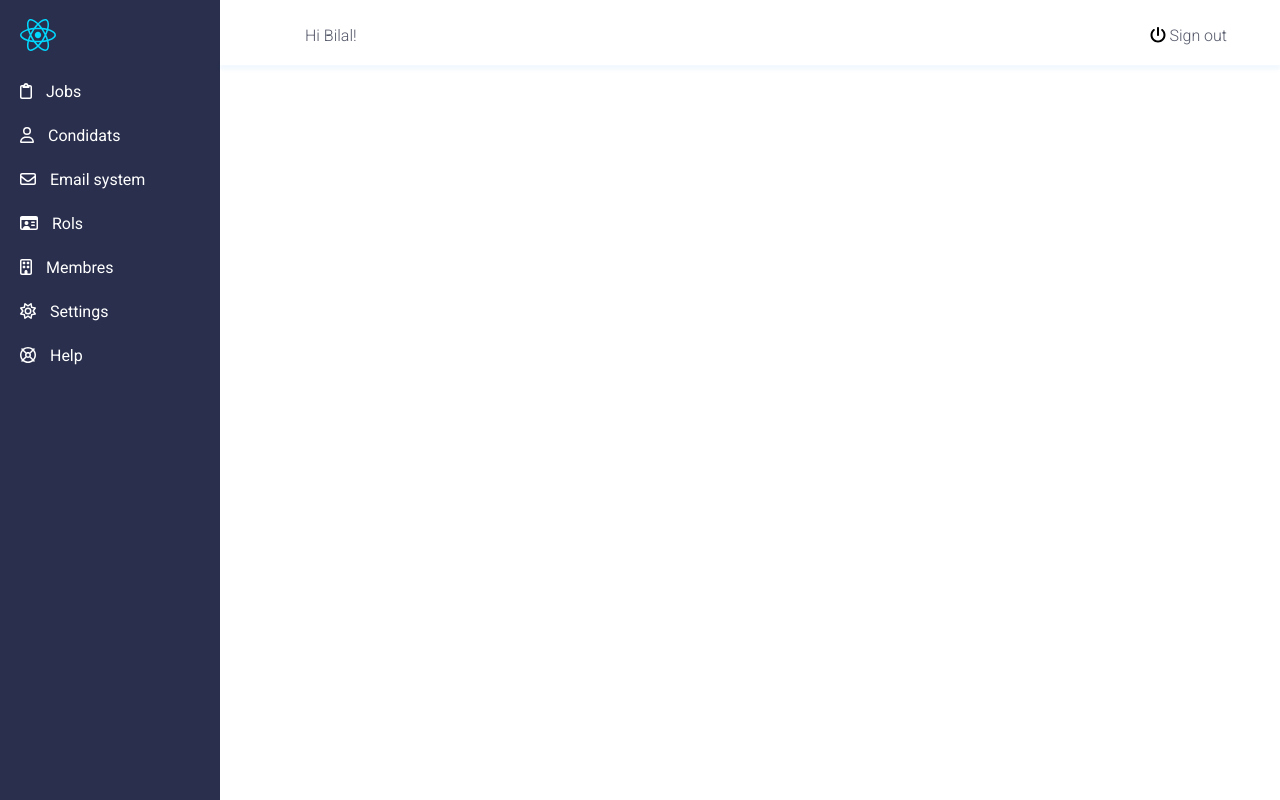
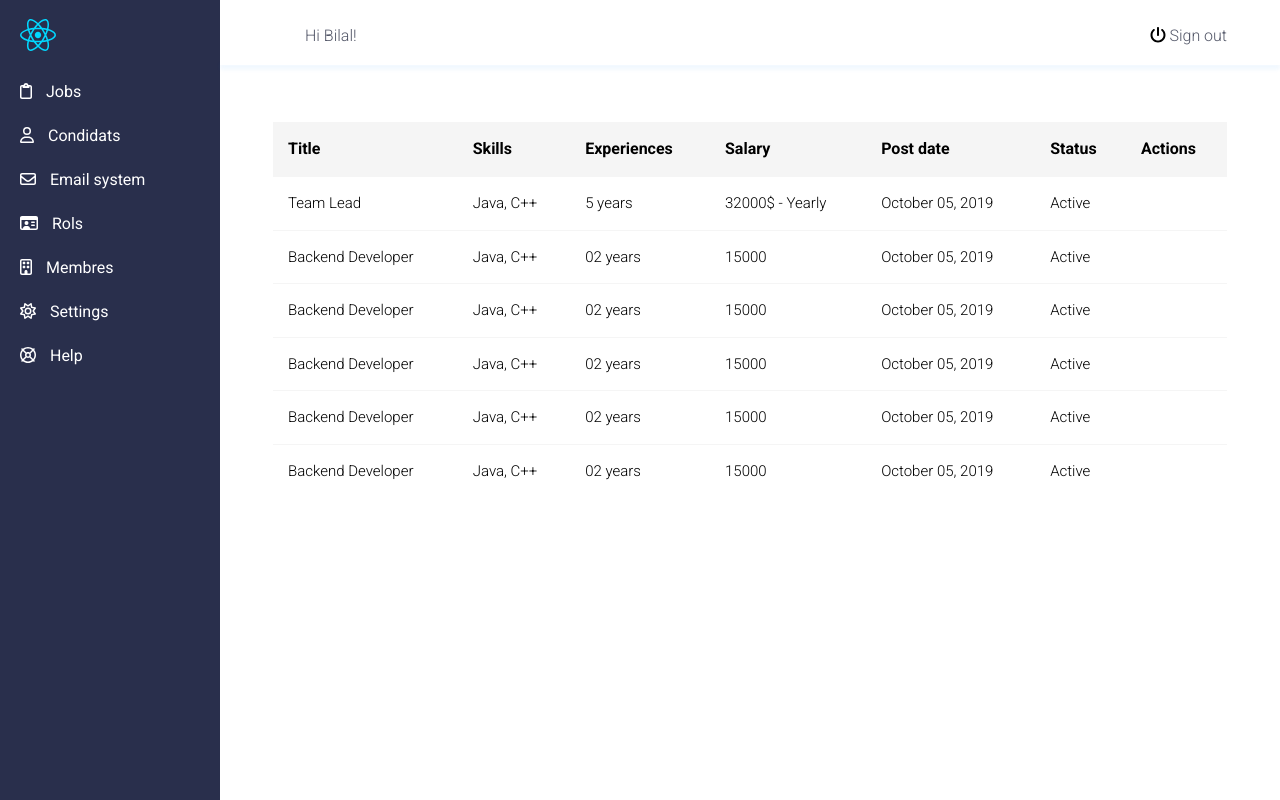
Before and after one commit to hiringkanban/frontend, a React (Vite) app: page /admin in a window 1280 px wide. Built offline with nearby package versions, Linux system fonts and the light colour scheme.

Commit message:
table component

```diff
--- a/package.json
+++ b/package.json
@@ -14,11 +14,14 @@
     "@fortawesome/free-regular-svg-icons": "^6.2.1",
     "@fortawesome/free-solid-svg-icons": "^6.2.1",
     "@fortawesome/react-fontawesome": "^0.2.0",
+    "@types/lodash": "^4.14.191",
+    "lodash": "^4.17.21",
     "react": "^18.2.0",
     "react-dom": "^18.2.0",
     "styled-components": "^5.3.6"
   },
   "devDependencies": {
+    "@types/lodash.get": "^4.4.7",
     "@types/react": "^18.0.24",
     "@types/react-dom": "^18.0.8",
     "@types/react-router-dom": "^5.3.3",
--- /dev/null
+++ b/src/components/Molecules/Table/index.ts
@@ -0,0 +1 @@
+export { default } from './table';
--- /dev/null
+++ b/src/components/Molecules/Table/style.ts
@@ -0,0 +1,34 @@
+import styled from "styled-components";
+import { colors, fontWeight } from "../../../styles/styleGuide";
+
+export const StyledTable = styled.table`
+    border-collapse: collapse;
+    width: 100%;
+`;
+
+export const TableCell = styled.td`
+    height: 40px;
+    padding: 15px;
+    font-size: 15px;
+    font-weight: ${fontWeight.light};
+    border-top: 1px solid ${colors.lightGray};
+`;
+
+export const TableRowItem  = styled.tr`
+
+`;
+
+export const TableHead = styled.thead`
+
+`;
+
+export const TableHeaderCell = styled.th`
+    text-align: left;
+    padding: 15px;
+    background-color: #f5f5f5;
+`;
+
+
+export const TableBody = styled.tbody`
+
+`;
--- /dev/null
+++ b/src/components/Molecules/Table/table.tsx
@@ -0,0 +1,24 @@
+
+import { tableProps } from "./type";
+import {
+    StyledTable,
+} from "./style";
+
+import TableHeader from "./tableHeader";
+import TableRow from "./tableRow";
+
+const Table:React.FC<tableProps> = ({ columns, dataSource }) => {
+
+    return (
+        <StyledTable>
+            <thead>
+                <TableHeader columns={columns} />
+            </thead>
+            <tbody>
+                <TableRow dataSource={dataSource} columns={columns} />
+            </tbody>
+        </StyledTable>
+    );
+}
+
+export default Table;
--- /dev/null
+++ b/src/components/Molecules/Table/tableHeader.tsx
@@ -0,0 +1,20 @@
+import { TableRowItem } from "./style";
+import { columnsT } from "./type";
+import { TableHeaderCell } from "./style";
+
+interface headerProps {
+    columns: columnsT[]
+}
+
+const TableHeader = ({ columns }: headerProps) => {
+
+    return (
+        <TableRowItem>
+            { columns.map(({title, key}) =>
+                <TableHeaderCell key={key}>{title}</TableHeaderCell>
+            )}
+        </TableRowItem>
+    )
+}
+
+export default TableHeader;
--- /dev/null
+++ b/src/components/Molecules/Table/tableRow.tsx
@@ -0,0 +1,20 @@
+import { TableRowItem } from "./style";
+import TableRowCell from "./tableRowCell";
+import { tableProps } from "./type";
+
+const TableRow = ({ dataSource, columns }: tableProps) => {
+
+    return (
+        <>
+            {dataSource.map((item) =>
+                <TableRowItem>
+                    {columns.map((column) =>
+                        <TableRowCell item={item} column={column} />
+                    )}
+                </TableRowItem>
+            )}
+        </>
+    )
+}
+
+export default TableRow;
--- /dev/null
+++ b/src/components/Molecules/Table/tableRowCell.tsx
@@ -0,0 +1,14 @@
+
+import React from "react";
+import { TableCell } from "./style";
+import { rowCellprops } from "./type";
+
+const TableRowCell = ({item, column}: rowCellprops) => {
+    const value = item[column.dataIndex];
+
+    return (
+        <TableCell>{ column.render ? column.render(column, item) : value }</TableCell>
+    )
+}
+
+export default TableRowCell;
--- /dev/null
+++ b/src/components/Molecules/Table/type.ts
@@ -0,0 +1,22 @@
+import React from "react";
+
+export interface columnsT {
+    title: string | number,
+    key: string | number,
+    dataIndex: string,
+    render?: (column: columnsT, item: dataSourceT) => React.ReactNode
+}
+
+export interface dataSourceT {
+    [key: string]: React.ReactNode
+}
+
+export interface tableProps {
+    columns: columnsT[],
+    dataSource: dataSourceT[]
+}
+
+export interface rowCellprops {
+    item: dataSourceT,
+    column: columnsT
+}
--- a/src/components/Pages/admin/admin.tsx
+++ b/src/components/Pages/admin/admin.tsx
@@ -1,5 +1,6 @@
+import { FontAwesomeIcon } from "@fortawesome/react-fontawesome";
 import AdminTemplate from "../../Templates/Admin"
-import { FontAwesomeIcon } from "@fortawesome/react-fontawesome";
+
 const leftAdminMenu = [
     { value: 'Hi Bilal!', href: '#' },
 ];
@@ -8,8 +9,13 @@ const rightAdminMenu = [
     { value: 'Sign out', href: '#', icon:<FontAwesomeIcon icon={['fas', 'power-off']} /> },
 ];
 
+
 const Admin = () => {
-    return <AdminTemplate leftMenu={leftAdminMenu} rightMenu={rightAdminMenu} />
+    return (
+        <>
+            <AdminTemplate leftMenu={leftAdminMenu} rightMenu={rightAdminMenu} />
+        </>
+    );
 }
 
 export default Admin;
--- a/src/components/Pages/home/home.tsx
+++ b/src/components/Pages/home/home.tsx
@@ -1,12 +1,18 @@
 import  HomeTemplate from '../../Templates/Home';
 import { leftMenu, rightMenu, logo } from '../navbarfill';
+const Home = () => {
 
-const Home = () => {
-    return <HomeTemplate
-        leftMenu={leftMenu}
-        rightMenu={rightMenu}
-        logo={logo}
-    />
+    return (
+        <>
+            <HomeTemplate
+                leftMenu={leftMenu}
+                rightMenu={rightMenu}
+                logo={logo}
+            />
+        </>
+
+    )
+
 }
 
 export default Home;
--- a/src/components/Templates/Admin/admin.tsx
+++ b/src/components/Templates/Admin/admin.tsx
@@ -1,7 +1,113 @@
 import SideBar from "../../Organisms/Sidebar/sidebar";
 import Section from "../../Atoms/Section";
 import NavBar from "../../Organisms/Navbar/navbar";
+import Table from "../../Molecules/Table";
 import { navbarProps } from '../nabvarType';
+import Container from "../../Atoms/Container";
+import FlexBox from "../../Atoms/Flexbox/flexbox";
+import { columnsT } from "../../Molecules/Table/type";
+
+const cols: columnsT[] = [
+    {
+        title: 'Title',
+        dataIndex: 'title',
+        key: 'title',
+        render: (_, { title }) => <a>{title}</a>,
+    },
+    {
+        title: 'Skills',
+        dataIndex: 'skills',
+        key: 'skills',
+    },
+    {
+        title: 'Experiences',
+        dataIndex: 'experiences',
+        key: 'experiences',
+    },
+    {
+        title: 'Salary',
+        dataIndex: 'salary',
+        key: 'salaty',
+    },
+    {
+        title: 'Post date',
+        dataIndex: 'date',
+        key: 'date',
+    },
+    {
+        title: 'Status',
+        dataIndex: 'status',
+        key: 'status',
+    },
+    {
+        title: 'Actions',
+        dataIndex: 'actions',
+        key: 'actions',
+    },
+];
+
+const data = [
+    {
+        key: '1',
+        title: 'Team Lead',
+        skills: 'Java, C++',
+        experiences: '5 years',
+        salary: '32000$ - Yearly',
+        date: 'October 05, 2019',
+        status: 'Active',
+        actions: ''
+    },
+    {
+        key: '1',
+        title: 'Backend Developer',
+        skills: 'Java, C++',
+        experiences: '02 years',
+        salary: 15000,
+        date: 'October 05, 2019',
+        status: 'Active',
+        actions: ''
+    },
+    {
+        key: '1',
+        title: 'Backend Developer',
+        skills: 'Java, C++',
+        experiences: '02 years',
+        salary: 15000,
+        date: 'October 05, 2019',
+        status: 'Active',
+        actions: ''
+    },
+    {
+        key: '1',
+        title: 'Backend Developer',
+        skills: 'Java, C++',
+        experiences: '02 years',
+        salary: 15000,
+        date: 'October 05, 2019',
+        status: 'Active',
+        actions: ''
+    },
+    {
+        key: '1',
+        title: 'Backend Developer',
+        skills: 'Java, C++',
+        experiences: '02 years',
+        salary: 15000,
+        date: 'October 05, 2019',
+        status: 'Active',
+        actions: ''
+    },
+    {
+        key: '1',
+        title: 'Backend Developer',
+        skills: 'Java, C++',
+        experiences: '02 years',
+        salary: 15000,
+        date: 'October 05, 2019',
+        status: 'Active',
+        actions: ''
+    },
+];
 
 const AdminTemplate:React.FC<navbarProps> = ({ leftMenu, rightMenu }) => {
 
@@ -10,6 +116,11 @@ const AdminTemplate:React.FC<navbarProps> = ({ leftMenu, rightMenu }) => {
             <SideBar />
             <Section left="220px">
                 <NavBar leftMenu={leftMenu} rightMenu={rightMenu}/>
+                <Container>
+                    <FlexBox margin="50px 0">
+                        <Table columns={cols} dataSource={data}/>
+                    </FlexBox>
+                </Container>
             </Section>
         </>
     )
--- a/src/styles/styleGuide.tsx
+++ b/src/styles/styleGuide.tsx
@@ -2,6 +2,7 @@ export const colors = {
     primary: 'rgba(93, 95, 239)',
     white: '#fff',
     gray: 'rgba(151, 151, 151, 0.5)',
+    lightGray: '#f5f5f5',
     green: 'rgba(54, 159, 71, 1)',
     blue: 'rgba(10, 88, 132, 1)',
     darkBlue: 'rgba(41, 47, 76, 1)',
```
Also changed, not shown: 1 other file (tests, documents, lock files or other folders).
